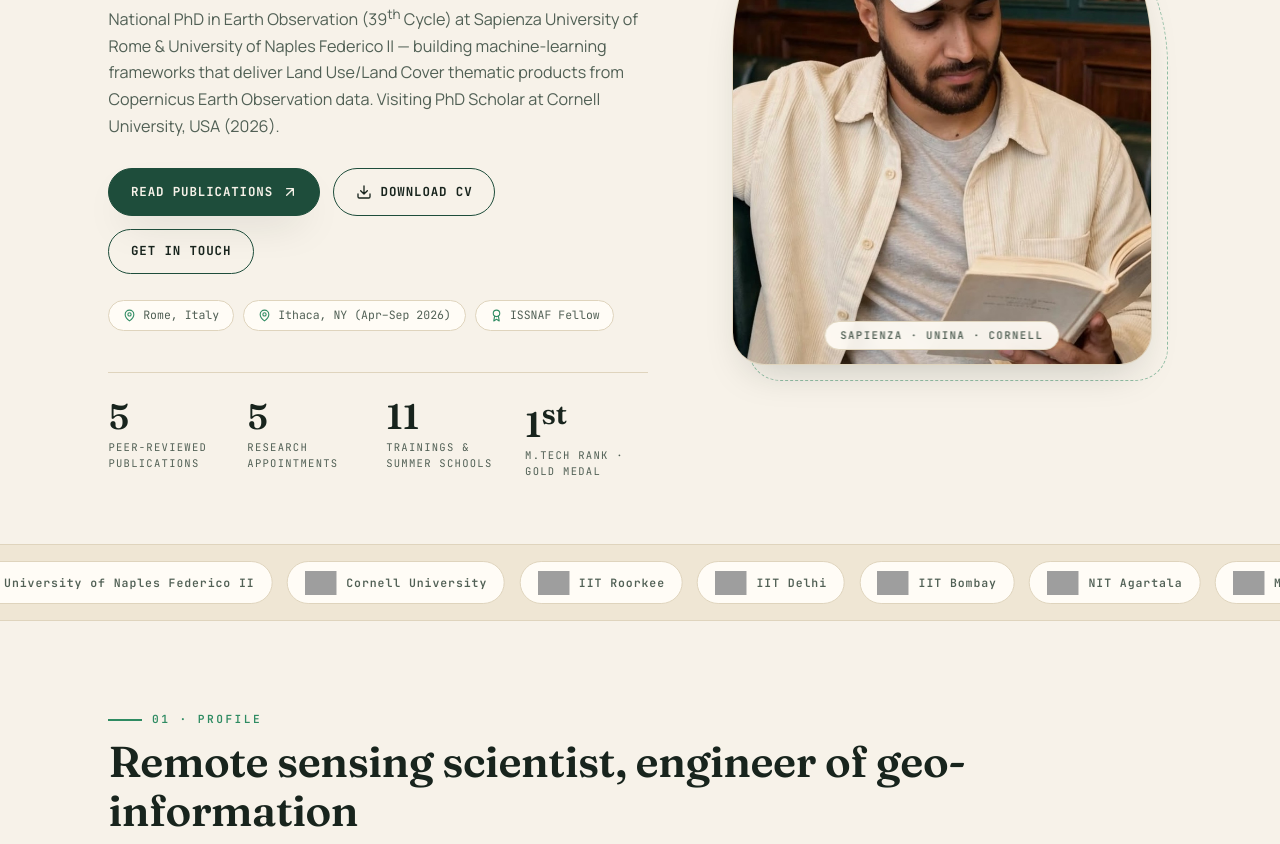
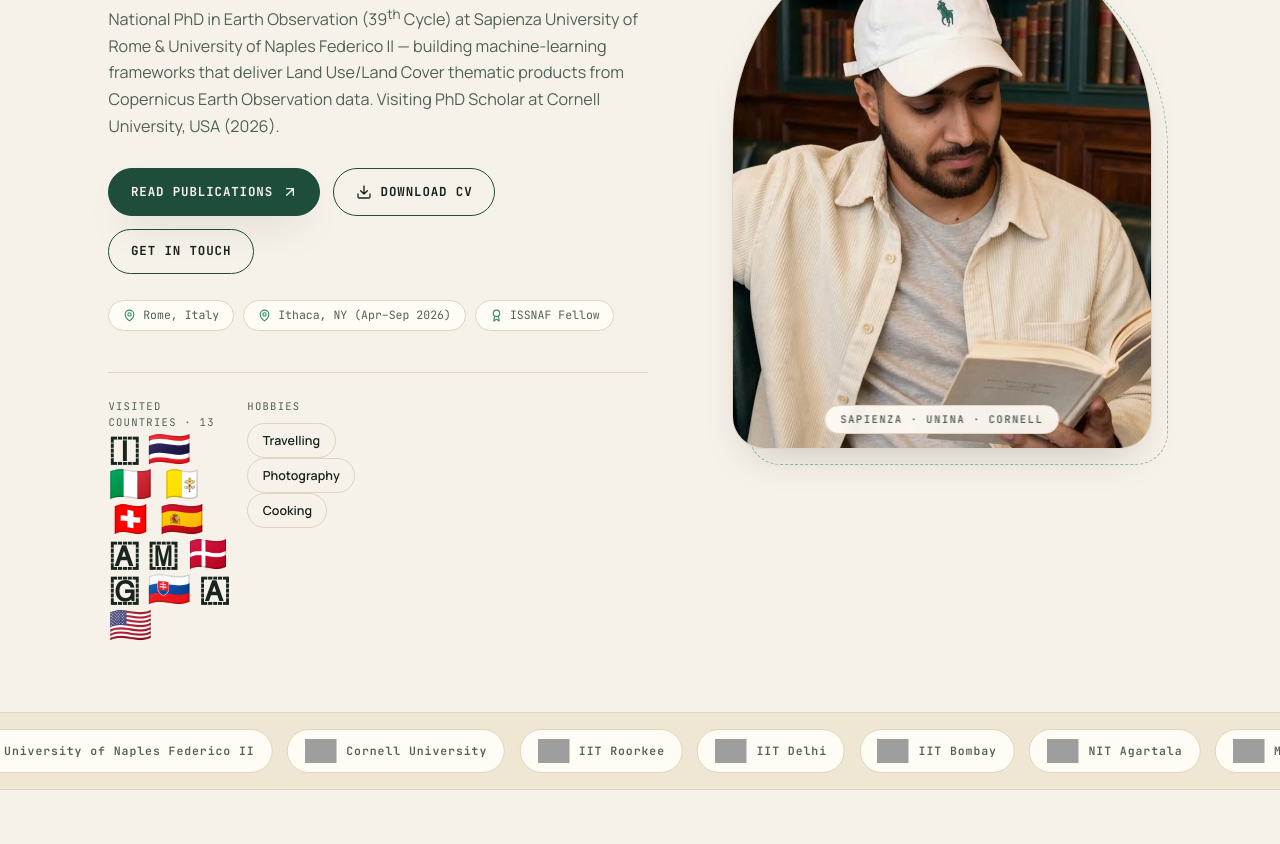
Before and after one commit to amit896689/portfolio, a plain HTML site: page index.html in a window 1280 px wide. Shown: the part 431-1275 px from the top of the page. Drawn offline with Linux system fonts and the light colour scheme; grey boxes are pictures that could not be loaded.

Commit message:
Update personal stats section in index.html

```diff
--- a/index.html
+++ b/index.html
@@ -86,11 +86,33 @@
             <span class="meta-chip"><svg viewBox="0 0 24 24" fill="none" stroke="currentColor" stroke-width="2" stroke-linecap="round" stroke-linejoin="round" aria-hidden="true"><path d="M20 10c0 6-8 12-8 12S4 16 4 10a8 8 0 0 1 16 0z"/><circle cx="12" cy="10" r="3"/></svg>Ithaca, NY (Apr–Sep 2026)</span>
             <span class="meta-chip"><svg viewBox="0 0 24 24" fill="none" stroke="currentColor" stroke-width="2" stroke-linecap="round" stroke-linejoin="round" aria-hidden="true"><circle cx="12" cy="8" r="6"/><path d="M15.5 13 17 22l-5-3-5 3 1.5-9"/></svg>ISSNAF Fellow</span>
           </div>
-          <dl class="stats">
-            <div class="stat"><dd>5</dd><dt>Peer-reviewed publications</dt></div>
-            <div class="stat"><dd>5</dd><dt>Research appointments</dt></div>
-            <div class="stat"><dd>11</dd><dt>Trainings &amp; summer schools</dt></div>
-            <div class="stat"><dd>1<sup>st</sup></dd><dt>M.Tech rank · Gold medal</dt></div>
+                    <dl class="stats stats--personal">
+            <div class="stat">
+              <dt>Visited countries · 13</dt>
+              <dd class="flag-row">
+                <span class="flag" role="img" aria-label="India" title="India">🇮</span>
+                <span class="flag" role="img" aria-label="Thailand" title="Thailand">🇹🇭</span>
+                <span class="flag" role="img" aria-label="Italy" title="Italy">🇮🇹</span>
+                <span class="flag" role="img" aria-label="Vatican City" title="Vatican City">🇻🇦</span>
+                <span class="flag" role="img" aria-label="Switzerland" title="Switzerland">🇨🇭</span>
+                <span class="flag" role="img" aria-label="Spain" title="Spain">🇪🇸</span>
+                <span class="flag" role="img" aria-label="Australia" title="Australia">🇦</span>
+                <span class="flag" role="img" aria-label="Malaysia" title="Malaysia">🇲</span>
+                <span class="flag" role="img" aria-label="Denmark" title="Denmark">🇩🇰</span>
+                <span class="flag" role="img" aria-label="Greece" title="Greece">🇬</span>
+                <span class="flag" role="img" aria-label="Slovakia" title="Slovakia">🇸🇰</span>
+                <span class="flag" role="img" aria-label="Austria" title="Austria">🇦</span>
+                <span class="flag" role="img" aria-label="United States" title="United States">🇺🇸</span>
+              </dd>
+            </div>
+            <div class="stat">
+              <dt>Hobbies</dt>
+              <dd class="hobby-chips">
+                <span class="chip">Travelling</span>
+                <span class="chip">Photography</span>
+                <span class="chip">Cooking</span>
+              </dd>
+            </div>
           </dl>
         </div>
         <div class="portrait-wrap reveal">
```
